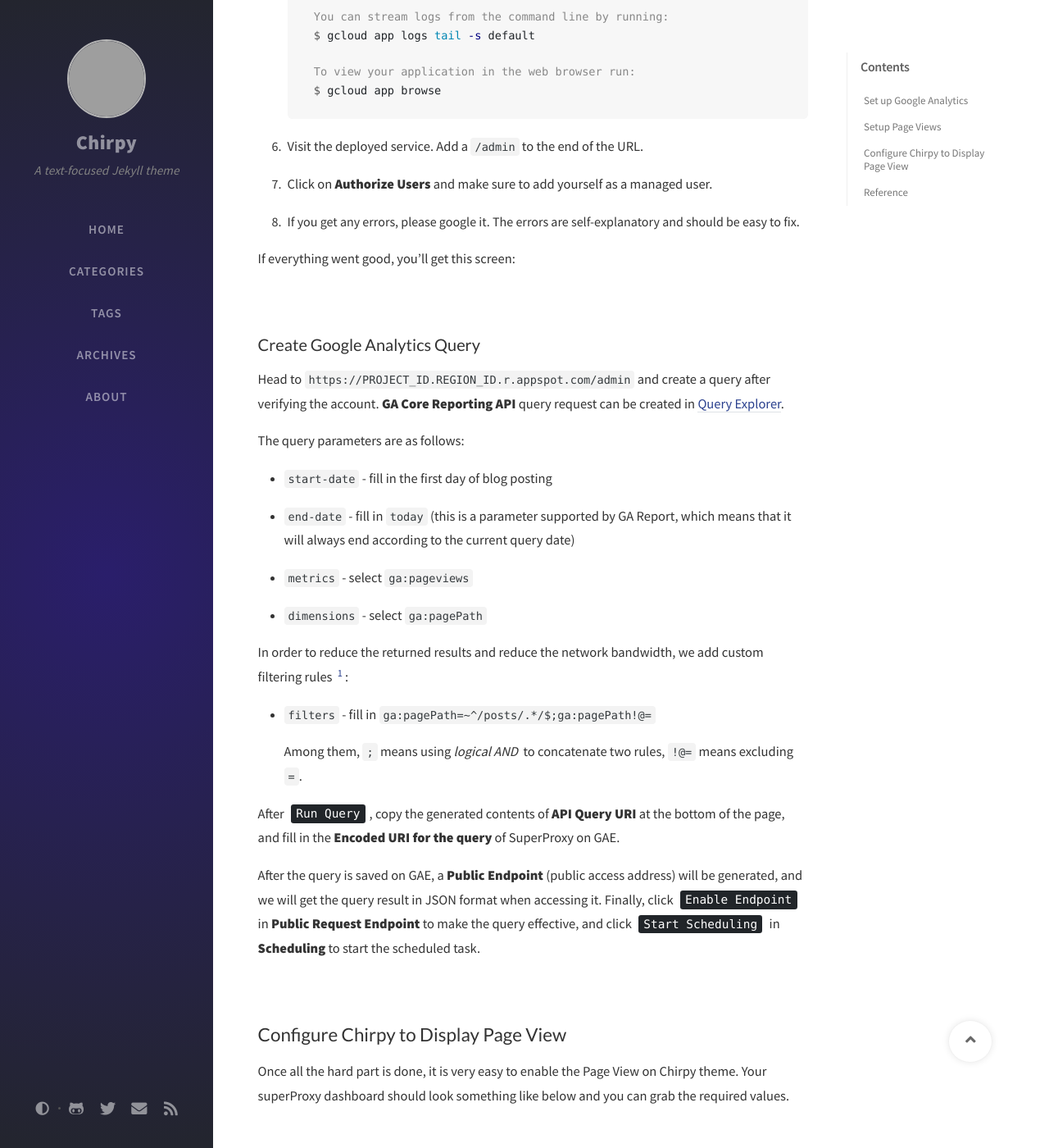
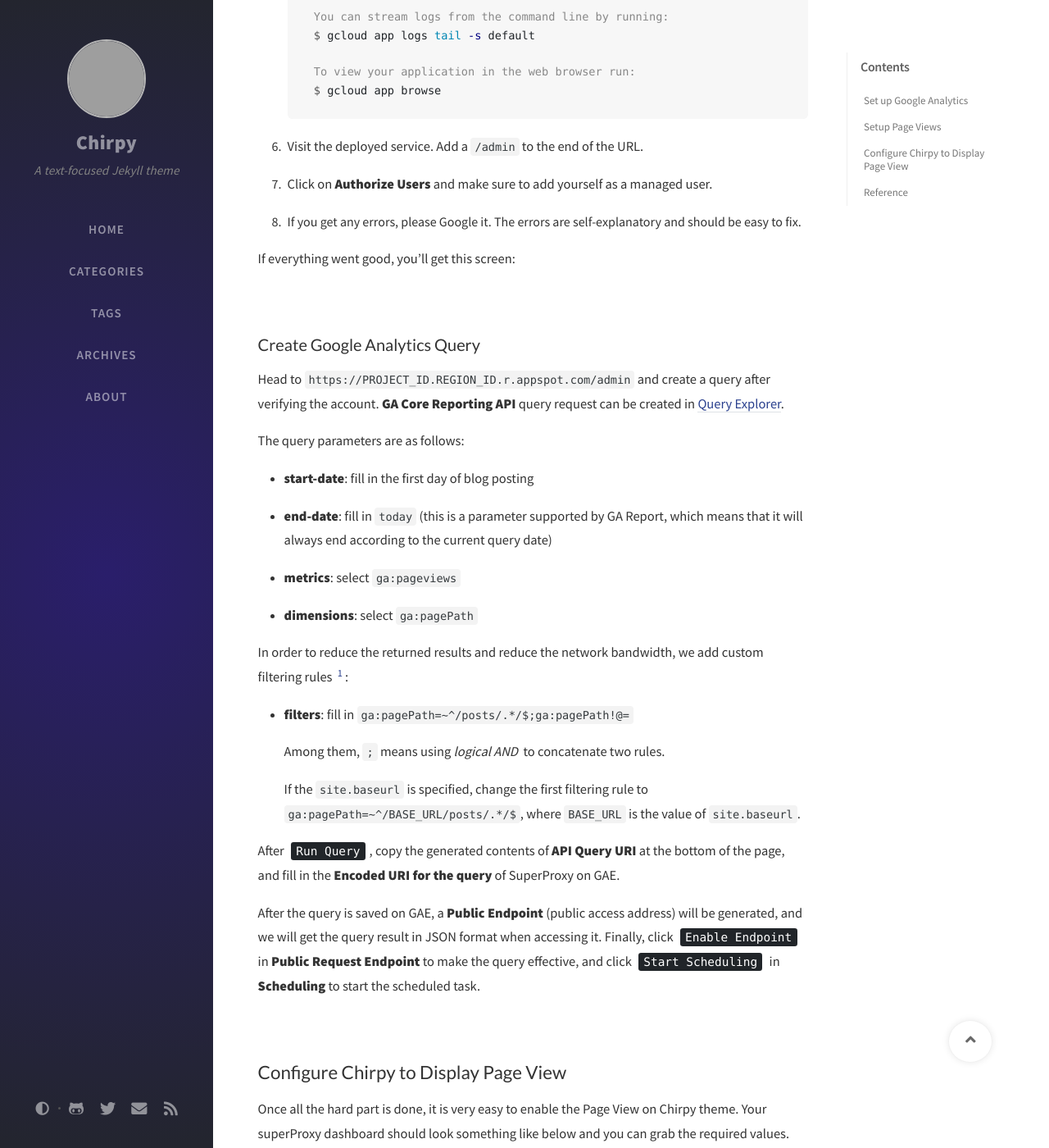
Before and after one commit to nicetrykiddo/writeups, a Jekyll site: the page built from _posts/2021-01-03-enable-google-pv.md, in a window 1280 px wide and 1400 px high, scrolled down 4844 px. Shown: the whole window at 82% size. Built offline with Jekyll 4.4.1, drawn with Linux system fonts in a browser that asks for light colours; nearby versions of some CDN libraries; comment, search, counter and statistics services are not loaded; some of the changed text lies outside the part shown; grey boxes are pictures that could not be loaded.

Commit message:
Fix PV display when baseurl exists

```diff
--- a/_posts/2021-01-03-enable-google-pv.md
+++ b/_posts/2021-01-03-enable-google-pv.md
@@ -7,7 +7,7 @@ tags: [google analytics, pageviews]
 ---
 
 
-This post is to enable Page Views on the [**Chirpy**][chirpy-homepage] theme based blog that you just built. This requires technical knowledge and it's recommended to keep the `google_analytics.pv` disabled unless you have a good reason. If you website has low traffic, the page views count would discourage you to write more blogs. With that said, let's start with the setup.
+This post is to enable Page Views on the [**Chirpy**][chirpy-homepage] theme based blog that you just built. This requires technical knowledge and it's recommended to keep the `google_analytics.pv` disabled unless you have a good reason. If your website has low traffic, the page views count would discourage you to write more blogs. With that said, let's start with the setup.
 
 ## Set up Google Analytics
 
@@ -181,7 +181,7 @@ There is a detailed [tutorial](https://developers.google.com/analytics/solutions
 
 7. Click on **Authorize Users** and make sure to add yourself as a managed user.
 
-8. If you get any errors, please google it. The errors are self-explanatory and should be easy to fix.
+8. If you get any errors, please Google it. The errors are self-explanatory and should be easy to fix.
 
 If everything went good, you'll get this screen:
 
@@ -193,19 +193,21 @@ Head to `https://PROJECT_ID.REGION_ID.r.appspot.com/admin` and create a query af
 
 The query parameters are as follows:
 
-- `start-date` - fill in the first day of blog posting
+- **start-date**: fill in the first day of blog posting
 
-- `end-date` - fill in `today` (this is a parameter supported by GA Report, which means that it will always end according to the current query date)
+- **end-date**: fill in `today` (this is a parameter supported by GA Report, which means that it will always end according to the current query date)
 
-- `metrics` - select `ga:pageviews`
+- **metrics**: select `ga:pageviews`
 
-- `dimensions` - select `ga:pagePath`
+- **dimensions**: select `ga:pagePath`
 
 In order to reduce the returned results and reduce the network bandwidth, we add custom filtering rules [^ga-filters]:
 
-- `filters` - fill in `ga:pagePath=~^/posts/.*/$;ga:pagePath!@=`
+- **filters**: fill in `ga:pagePath=~^/posts/.*/$;ga:pagePath!@=`
 
-  Among them, `;` means using _logical AND_ to concatenate two rules, `!@=` means excluding `=`.
+  Among them, `;` means using _logical AND_ to concatenate two rules.
+
+  If the `site.baseurl` is specified, change the first filtering rule to `ga:pagePath=~^/BASE_URL/posts/.*/$`, where `BASE_URL` is the value of `site.baseurl`.
 
 After <kbd>Run Query</kbd>, copy the generated contents of **API Query URI** at the bottom of the page, and fill in the **Encoded URI for the query** of SuperProxy on GAE.
 
--- a/assets/js/_pv-config.js
+++ b/assets/js/_pv-config.js
@@ -12,3 +12,5 @@ const proxyEndpoint = "{{ site.google_analytics.pv.proxy_endpoint }}";
 {% endif %}
 
 const pvCacheEnabled = {{ enabled }};
+
+const pvCacheData = "{{ '/assets/js/data/pageviews.json' | relative_url }}";
--- a/assets/js/_utils/pageviews.js
+++ b/assets/js/_utils/pageviews.js
@@ -173,9 +173,9 @@ function fetchProxyPageviews() {
 
 
 function fetchPageviews(fetchOrigin = true, filterOrigin = false) {
-  /* pvCacheEnabled › see: /assets/js/_pv-config.js */
+  /* pvCacheEnabled, pvCacheData › see: /assets/js/_pv-config.js */
   if (pvCacheEnabled && fetchOrigin) {
-    fetch("/assets/js/data/pageviews.json")
+    fetch(pvCacheData)
       .then((response) => response.json())
       .then((data) => {
         if (filterOrigin) {
```
